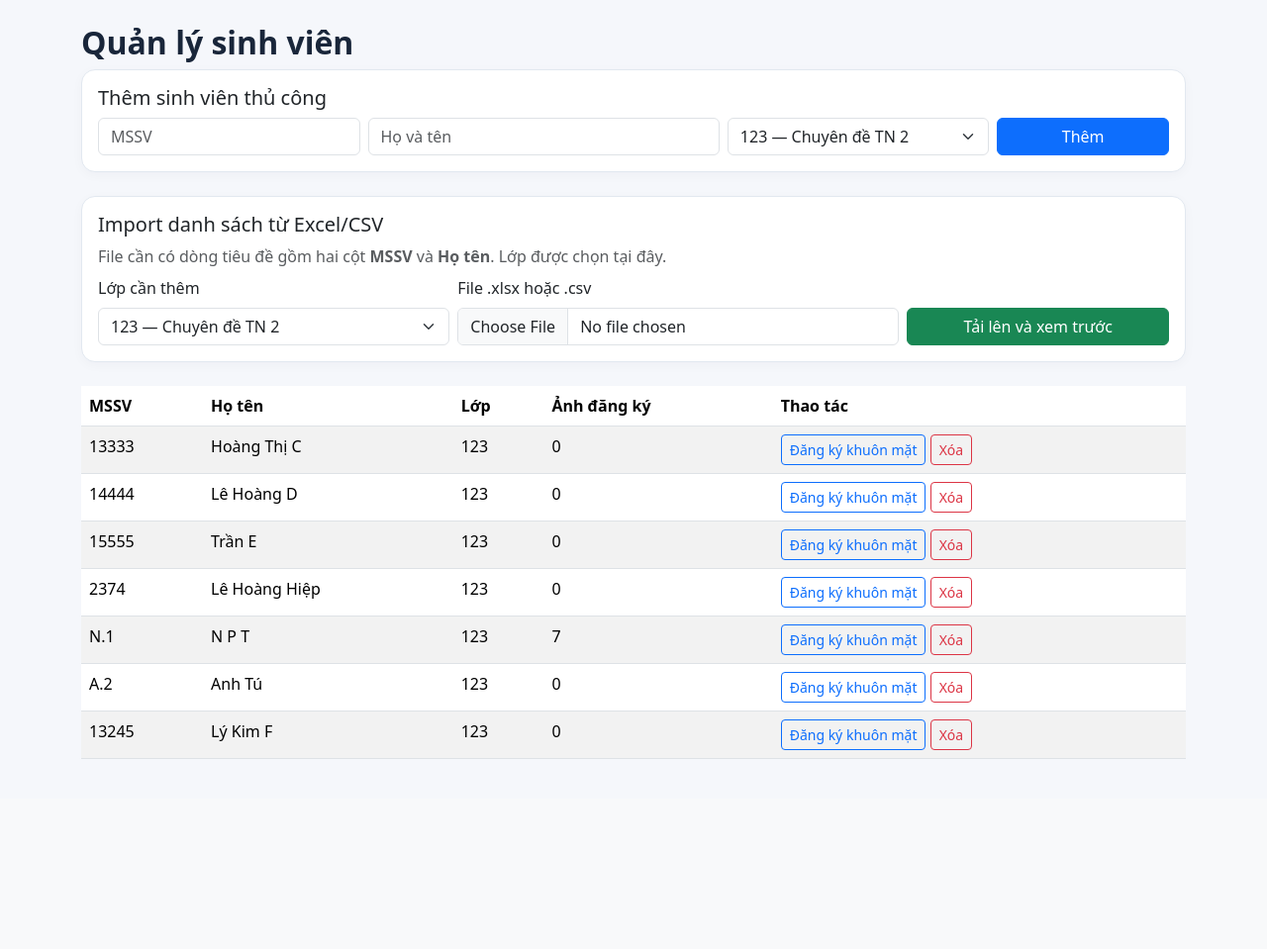
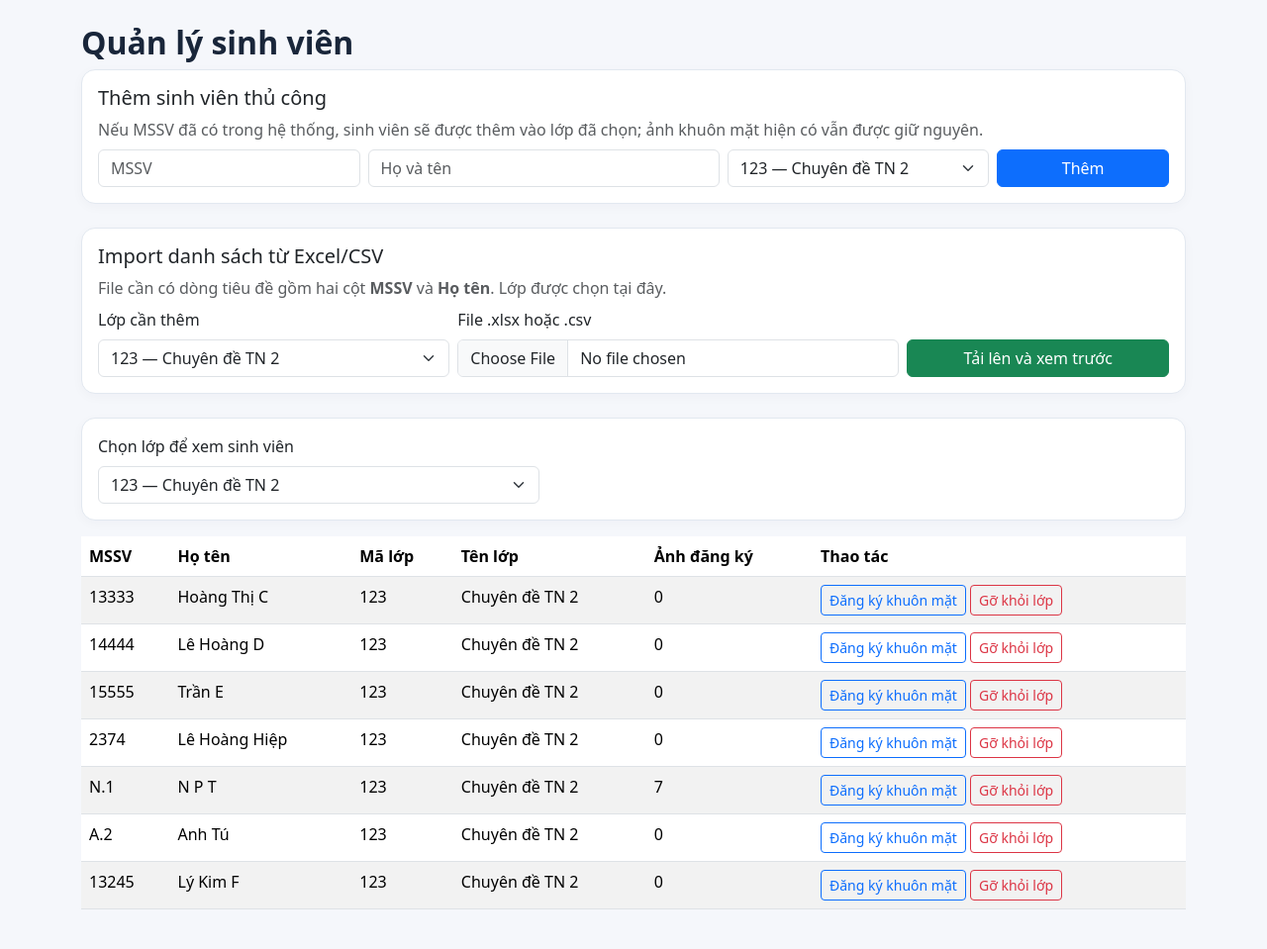
Before and after one commit to npt8124/ChuyenDeTotNghiep2, a Flask app: page /students in a window 1280 px wide. Shown: the part 56-1015 px from the top of the page at 99% size. Before the commit the page ends 823 px from the top, so only its background shows below. Run offline with Flask 3, Linux system fonts and the light colour scheme; a user stored in the database is signed in.

Commit message:
cập nhật final project

```diff
--- a/face_attendance_updated_v4/app.py
+++ b/face_attendance_updated_v4/app.py
@@ -35,6 +35,10 @@ def load_user(user_id):
 with app.app_context():
     db.create_all()
     # Additive SQLite migrations: preserve existing users and attendance records.
+    db.session.execute(text(
+        "INSERT OR IGNORE INTO student_class (student_id, class_id) "
+        "SELECT id, class_id FROM student"
+    ))
     user_columns = {row[1] for row in db.session.execute(text("PRAGMA table_info(user)"))}
     if 'role' not in user_columns:
         db.session.execute(text(
@@ -296,6 +300,8 @@ def _student_name_sort_key(student):
 @app.route('/students', methods=['GET', 'POST'])
 @staff_required
 def students():
+    classes = SchoolClass.query.order_by(SchoolClass.code).all()
+
     if request.method == 'POST':
         code = request.form.get('code', '').strip()
         name = request.form.get('name', '').strip()
@@ -303,41 +309,81 @@ def students():
         if not code or not name or not db.session.get(SchoolClass, class_id):
             flash('Dữ liệu sinh viên không hợp lệ.', 'danger')
         else:
-            try:
-                db.session.add(Student(code=code, full_name=name, class_id=class_id))
-                db.session.commit()
-                flash('Đã thêm sinh viên.', 'success')
-            except IntegrityError:
-                db.session.rollback()
-                flash('Mã sinh viên đã tồn tại.', 'danger')
-        return redirect(url_for('students'))
-    student_rows = Student.query.all()
+            student = Student.query.filter_by(code=code).first()
+            if student and any(school_class.id == class_id for school_class in student.classes):
+                flash('Sinh viên này đã có trong lớp.', 'warning')
+            else:
+                try:
+                    if student is None:
+                        student = Student(code=code, full_name=name, class_id=class_id)
+                        db.session.add(student)
+                    student.classes.append(db.session.get(SchoolClass, class_id))
+                    db.session.commit()
+                    flash('Đã thêm sinh viên vào lớp; dữ liệu khuôn mặt hiện có được giữ nguyên.', 'success')
+                except IntegrityError:
+                    db.session.rollback()
+                    flash('Không thể thêm sinh viên. Hãy kiểm tra MSSV và thử lại.', 'danger')
+        return redirect(url_for('students', class_id=class_id))
+
+    selected_class_id = request.args.get('class_id', type=int)
+    if selected_class_id is None and classes:
+        selected_class_id = classes[0].id
+    if selected_class_id is not None:
+        selected_class = db.session.get(SchoolClass, selected_class_id)
+        if not selected_class:
+            selected_class_id = classes[0].id if classes else None
+
+    selected_class = db.session.get(SchoolClass, selected_class_id) if selected_class_id is not None else None
+    student_rows = selected_class.students if selected_class else []
     student_rows.sort(key=_student_name_sort_key)
-    return render_template('students.html', students=student_rows, classes=SchoolClass.query.order_by(SchoolClass.code).all())
+    return render_template(
+        'students.html',
+        students=student_rows,
+        classes=classes,
+        selected_class_id=selected_class_id,
+        selected_class=selected_class,
+    )
 
 
 @app.post('/students/<int:student_id>/delete')
 @staff_required
 def delete_student(student_id):
     student = db.get_or_404(Student, student_id)
+    class_id = request.form.get('class_id', type=int)
+    school_class = db.session.get(SchoolClass, class_id)
+    if not school_class or school_class not in student.classes:
+        abort(400)
 
-    # Collect registered face image paths before deleting related database rows.
-    face_paths = [
-        Path(app.config['UPLOAD_FOLDER']) / Path(face.image_path).name
-        for face in student.faces
+    remaining_classes = [
+        enrolled_class for enrolled_class in student.classes
+        if enrolled_class.id != school_class.id
     ]
+    face_paths = []
+    if not remaining_classes:
+        face_paths = [
+            Path(app.config['UPLOAD_FOLDER']) / Path(face.image_path).name
+            for face in student.faces
+        ]
 
     try:
-        # A student may appear in past attendance sessions. Remove those rows
-        # explicitly because Attendance.student_id is a non-null foreign key.
-        Attendance.query.filter_by(student_id=student.id).delete(synchronize_session=False)
-        db.session.delete(student)  # FaceSample rows are cascade-deleted by relationship.
+        class_session_ids = db.session.query(Session.id).filter_by(class_id=school_class.id)
+        Attendance.query.filter(
+            Attendance.student_id == student.id,
+            Attendance.session_id.in_(class_session_ids),
+        ).delete(synchronize_session=False)
+        student.classes.remove(school_class)
+        if remaining_classes:
+            if student.class_id == school_class.id:
+                student.class_id = remaining_classes[0].id
+        else:
+            Attendance.query.filter_by(student_id=student.id).delete(synchronize_session=False)
+            db.session.delete(student)
         db.session.commit()
     except Exception:
         db.session.rollback()
-        app.logger.exception('Could not delete student %s', student_id)
-        flash('Không thể xóa sinh viên. Vui lòng kiểm tra log máy chủ.', 'danger')
-        return redirect(url_for('students'))
+        app.logger.exception('Could not remove student %s from class %s', student_id, class_id)
+        flash('Không thể gỡ sinh viên khỏi lớp. Vui lòng kiểm tra log máy chủ.', 'danger')
+        return redirect(url_for('students', class_id=class_id))
 
     for face_path in face_paths:
         try:
@@ -345,8 +391,11 @@ def delete_student(student_id):
         except OSError:
             app.logger.exception('Could not remove face image %s', face_path)
 
-    flash('Đã xóa sinh viên cùng ảnh khuôn mặt và các bản ghi điểm danh liên quan.', 'success')
-    return redirect(url_for('students'))
+    if remaining_classes:
+        flash('Đã gỡ sinh viên khỏi lớp này; các lớp khác và dữ liệu khuôn mặt được giữ nguyên.', 'success')
+    else:
+        flash('Đã xóa sinh viên khỏi lớp cuối cùng cùng ảnh khuôn mặt và dữ liệu điểm danh.', 'success')
+    return redirect(url_for('students', class_id=class_id))
 
 
 @app.post('/students/import/preview')
@@ -364,11 +413,14 @@ def students_import_preview():
         flash(str(exc), 'danger')
         return redirect(url_for('students'))
 
-    existing = {code for (code,) in db.session.query(Student.code).all()}
+    existing = {student.code: student for student in Student.query.all()}
     seen = set()
     for row in rows:
-        if row['code'] and row['code'] in existing:
-            row['errors'].append('MSSV đã tồn tại trong hệ thống')
+        student = existing.get(row['code'])
+        if student and any(enrolled_class.id == class_id for enrolled_class in student.classes):
+            row['errors'].append('MSSV đã có trong lớp')
+        elif student:
+            row['existing_student'] = True
         if row['code'] and row['code'] in seen:
             row['errors'].append('MSSV bị lặp trong file')
         if row['code']:
@@ -394,15 +446,24 @@ def students_import_confirm():
     school_class = db.session.get(SchoolClass, payload.get('class_id'))
     if not school_class:
         abort(400)
-    existing = {code for (code,) in db.session.query(Student.code).all()}
+    existing = {student.code: student for student in Student.query.all()}
     imported = skipped = 0
     try:
         for row in payload['rows']:
-            if row['errors'] or not row['code'] or row['code'] in existing:
+            if row['errors'] or not row['code']:
                 skipped += 1
                 continue
-            db.session.add(Student(code=row['code'], full_name=row['name'], class_id=school_class.id))
-            existing.add(row['code'])
+            student = existing.get(row['code'])
+            if student is None:
+                student = Student(
+                    code=row['code'], full_name=row['name'], class_id=school_class.id
+                )
+                db.session.add(student)
+                existing[row['code']] = student
+            elif any(enrolled_class.id == school_class.id for enrolled_class in student.classes):
+                skipped += 1
+                continue
+            student.classes.append(school_class)
             imported += 1
         db.session.commit()
     except Exception:
@@ -522,7 +583,7 @@ def sessions():
             new_session = Session(title=title, class_id=class_id)
             db.session.add(new_session)
             db.session.flush()
-            enrolled_students = Student.query.filter_by(class_id=class_id).all()
+            enrolled_students = new_session.school_class.students
             for student in enrolled_students:
                 db.session.add(Attendance(
                     session_id=new_session.id, student_id=student.id,
@@ -549,7 +610,7 @@ def close_session(session_id):
 def session_detail(session_id):
     s = db.get_or_404(Session, session_id)
     rows = Attendance.query.filter_by(session_id=session_id).all()
-    students = Student.query.filter_by(class_id=s.class_id).all()
+    students = s.school_class.students
     attendance_by_student = {a.student_id: a for a in rows}
     # Nhóm theo trạng thái trước; trong từng nhóm sắp tên theo quy tắc Việt
     # từ phải sang trái: tên gọi, các từ đệm, sau cùng là họ.
@@ -566,7 +627,7 @@ def session_detail(session_id):
 def edit_attendance(session_id, student_id):
     s = db.get_or_404(Session, session_id)
     student = db.get_or_404(Student, student_id)
-    if student.class_id != s.class_id:
+    if s.school_class not in student.classes:
         abort(400)
     status = request.form.get('status')
     if status not in ('present', 'late', 'absent'):
--- a/face_attendance_updated_v4/recognition.py
+++ b/face_attendance_updated_v4/recognition.py
@@ -66,7 +66,7 @@ def recognize(image, class_id, anti_spoofing=False):
         if liveness.get('label') != 'live':
             return liveness
     samples = (FaceSample.query.join(Student)
-               .filter(Student.class_id == class_id).all())
+               .filter(Student.classes.any(id=class_id)).all())
     if not samples:
         return {'label': 'no_enrollment', 'message': 'Lớp chưa có dữ liệu khuôn mặt.'}
     faces = embeddings(image)
--- a/face_attendance_updated_v4/templates/enroll.html
+++ b/face_attendance_updated_v4/templates/enroll.html
@@ -31,7 +31,7 @@
   </div>
 </div>
 <h4>Đã lưu {{ student.faces|length }} ảnh</h4>
-<div class="row g-3">{% for face in student.faces %}<div class="col-md-3"><div class="card p-3"><p>Ảnh #{{ face.id }}</p><form method="post" action="{{ url_for('delete_face',face_id=face.id) }}" onsubmit="return confirm('Xóa ảnh?')"><button class="btn btn-outline-danger btn-sm">Xóa ảnh</button></form></div></div>{% endfor %}</div>
+<div class="row g-3">{% for face in student.faces %}<div class="col-md-3"><div class="card p-3"><p>Ảnh #{{ loop.index }}</p><form method="post" action="{{ url_for('delete_face',face_id=face.id) }}" onsubmit="return confirm('Xóa ảnh?')"><button class="btn btn-outline-danger btn-sm">Xóa ảnh</button></form></div></div>{% endfor %}</div>
 <div id="enroll-config"
      data-endpoint="{{ url_for('enroll_camera', student_id=student.id) }}"
      hidden>
--- a/face_attendance_updated_v4/templates/student_import_preview.html
+++ b/face_attendance_updated_v4/templates/student_import_preview.html
@@ -1,6 +1,6 @@
 {% extends 'base.html' %}{% block content %}
 <h2>Xem trước danh sách import</h2><p>Lớp nhận: <b>{{ school_class.code }} — {{ school_class.name }}</b></p>
-<div class="alert alert-info">Tổng {{ rows|length }} dòng; hợp lệ {{ valid_count }}; cần bỏ qua {{ rows|length - valid_count }} dòng. Chỉ các dòng hợp lệ mới được nhập.</div>
-<div class="table-responsive"><table class="table table-sm table-bordered"><thead><tr><th>Dòng</th><th>MSSV</th><th>Họ tên</th><th>Kiểm tra</th></tr></thead><tbody>{% for row in rows %}<tr class="{% if row.errors %}table-warning{% else %}table-success{% endif %}"><td>{{ row.line }}</td><td>{{ row.code }}</td><td>{{ row.name }}</td><td>{% if row.errors %}{{ row.errors|join('; ') }}{% else %}Hợp lệ{% endif %}</td></tr>{% endfor %}</tbody></table></div>
-<form method="post" action="{{ url_for('students_import_confirm') }}" class="d-flex gap-2"><input type="hidden" name="token" value="{{ token }}"><button class="btn btn-success" {% if valid_count == 0 %}disabled{% endif %}>Xác nhận nhập {{ valid_count }} sinh viên</button><a href="{{ url_for('students') }}" class="btn btn-outline-secondary">Hủy</a></form>
+<div class="alert alert-info">Tổng {{ rows|length }} dòng; hợp lệ {{ valid_count }}; cần bỏ qua {{ rows|length - valid_count }} dòng. Sinh viên đã có trong hệ thống sẽ được thêm vào lớp mà không tạo lại hồ sơ hoặc ảnh khuôn mặt.</div>
+<div class="table-responsive"><table class="table table-sm table-bordered"><thead><tr><th>Dòng</th><th>MSSV</th><th>Họ tên</th><th>Kiểm tra</th></tr></thead><tbody>{% for row in rows %}<tr class="{% if row.errors %}table-warning{% else %}table-success{% endif %}"><td>{{ row.line }}</td><td>{{ row.code }}</td><td>{{ row.name }}</td><td>{% if row.errors %}{{ row.errors|join('; ') }}{% elif row.existing_student %}Đã có hồ sơ; sẽ thêm vào lớp và giữ nguyên dữ liệu khuôn mặt{% else %}Hợp lệ{% endif %}</td></tr>{% endfor %}</tbody></table></div>
+<form method="post" action="{{ url_for('students_import_confirm') }}" class="d-flex gap-2"><input type="hidden" name="token" value="{{ token }}"><button class="btn btn-success" {% if valid_count == 0 %}disabled{% endif %}>Xác nhận thêm {{ valid_count }} sinh viên vào lớp</button><a href="{{ url_for('students') }}" class="btn btn-outline-secondary">Hủy</a></form>
 {% endblock %}
--- a/face_attendance_updated_v4/templates/students.html
+++ b/face_attendance_updated_v4/templates/students.html
@@ -1,11 +1,13 @@
 {% extends 'base.html' %}{% block content %}
 <h2>Quản lý sinh viên</h2>
-<form method="post" class="card p-3 mb-4"><h5>Thêm sinh viên thủ công</h5><div class="row g-2"><div class="col-md-3"><input name="code" class="form-control" placeholder="MSSV" required></div><div class="col-md-4"><input name="name" class="form-control" placeholder="Họ và tên" required></div><div class="col-md-3"><select name="class_id" class="form-select" required>{% for c in classes %}<option value="{{ c.id }}">{{ c.code }} — {{ c.name }}</option>{% endfor %}</select></div><div class="col-md-2"><button class="btn btn-primary w-100">Thêm</button></div></div></form>
+<form method="post" class="card p-3 mb-4"><h5>Thêm sinh viên thủ công</h5><p class="text-muted mb-2">Nếu MSSV đã có trong hệ thống, sinh viên sẽ được thêm vào lớp đã chọn; ảnh khuôn mặt hiện có vẫn được giữ nguyên.</p><div class="row g-2"><div class="col-md-3"><input name="code" class="form-control" placeholder="MSSV" required></div><div class="col-md-4"><input name="name" class="form-control" placeholder="Họ và tên" required></div><div class="col-md-3"><select name="class_id" class="form-select" required>{% for c in classes %}<option value="{{ c.id }}">{{ c.code }} — {{ c.name }}</option>{% endfor %}</select></div><div class="col-md-2"><button class="btn btn-primary w-100">Thêm</button></div></div></form>
 <div class="card p-3 mb-4"><h5>Import danh sách từ Excel/CSV</h5><p class="text-muted mb-2">File cần có dòng tiêu đề gồm hai cột <b>MSSV</b> và <b>Họ tên</b>. Lớp được chọn tại đây.</p><form method="post" action="{{ url_for('students_import_preview') }}" enctype="multipart/form-data"><div class="row g-2 align-items-end"><div class="col-md-4"><label class="form-label">Lớp cần thêm</label><select name="class_id" class="form-select" required>{% for c in classes %}<option value="{{ c.id }}">{{ c.code }} — {{ c.name }}</option>{% endfor %}</select></div><div class="col-md-5"><label class="form-label">File .xlsx hoặc .csv</label><input type="file" name="file" class="form-control" accept=".xlsx,.csv" required></div><div class="col-md-3"><button class="btn btn-success w-100">Tải lên và xem trước</button></div></div></form></div>
-<div class="table-responsive"><table class="table table-striped"><thead><tr><th>MSSV</th><th>Họ tên</th><th>Lớp</th><th>Ảnh đăng ký</th><th>Thao tác</th></tr></thead><tbody>{% for s in students %}<tr><td>{{ s.code }}</td><td>{{ s.full_name }}</td><td>{{ s.school_class.code }}</td><td>{{ s.faces|length }}</td><td class="text-nowrap">
+<div class="card p-3 mb-3"><div class="row g-2 align-items-end"><div class="col-md-5"><label class="form-label" for="student-class-filter">Chọn lớp để xem sinh viên</label><select id="student-class-filter" class="form-select" onchange="window.location.href='{{ url_for('students') }}?class_id=' + this.value;" required>{% for c in classes %}<option value="{{ c.id }}"{% if c.id == selected_class_id %} selected{% endif %}>{{ c.code }} — {{ c.name }}</option>{% endfor %}</select></div></div></div>
+<div class="table-responsive"><table class="table table-striped"><thead><tr><th>MSSV</th><th>Họ tên</th><th>Mã lớp</th><th>Tên lớp</th><th>Ảnh đăng ký</th><th>Thao tác</th></tr></thead><tbody>{% for s in students %}<tr><td>{{ s.code }}</td><td>{{ s.full_name }}</td><td>{{ selected_class.code }}</td><td>{{ selected_class.name }}</td><td>{{ s.faces|length }}</td><td class="text-nowrap">
 <a class="btn btn-sm btn-outline-primary" href="{{ url_for('enroll',student_id=s.id) }}">Đăng ký khuôn mặt</a>
-<form method="post" action="{{ url_for('delete_student', student_id=s.id) }}" class="d-inline" onsubmit="return confirm('Bạn có chắc muốn xóa sinh viên {{ s.code }} - {{ s.full_name }}? Ảnh khuôn mặt và toàn bộ bản ghi điểm danh của sinh viên trong các buổi học cũng sẽ bị xóa.');">
-<button type="submit" class="btn btn-sm btn-outline-danger">Xóa</button>
+<form method="post" action="{{ url_for('delete_student', student_id=s.id) }}" class="d-inline" onsubmit="return confirm('Bạn có chắc muốn gỡ sinh viên {{ s.code }} - {{ s.full_name }} khỏi lớp {{ selected_class.code }}? {% if s.classes|length > 1 %}Các lớp khác và dữ liệu khuôn mặt sẽ được giữ nguyên.{% else %}Đây là lớp cuối cùng; hồ sơ, ảnh khuôn mặt và dữ liệu điểm danh cũng sẽ bị xóa.{% endif %}');">
+<input type="hidden" name="class_id" value="{{ selected_class.id }}">
+<button type="submit" class="btn btn-sm btn-outline-danger">Gỡ khỏi lớp</button>
 </form>
-</td></tr>{% else %}<tr><td colspan="5" class="text-center text-muted">Chưa có sinh viên.</td></tr>{% endfor %}</tbody></table></div>
+</td></tr>{% else %}<tr><td colspan="6" class="text-center text-muted">Chưa có sinh viên.</td></tr>{% endfor %}</tbody></table></div>
 {% endblock %}
```
Also changed, not shown: face_attendance_updated_v4/models.py (+9 -2 lines), face_attendance_updated_v4/README.md, face_attendance_updated_v4/instance/attendance.db, face_attendance_updated_v4/uploads/faces/1_45aae72821d44da08bdf49ee4ed5db33.jpg (deleted), face_attendance_updated_v4/uploads/faces/1_ac8ecbd5d220485ebbbb41be12d6c6c3.jpg (deleted), face_attendance_updated_v4/uploads/faces/1_d5229d4320624dc3aaf614cc33414eeb.jpg (deleted), 2 other files.
